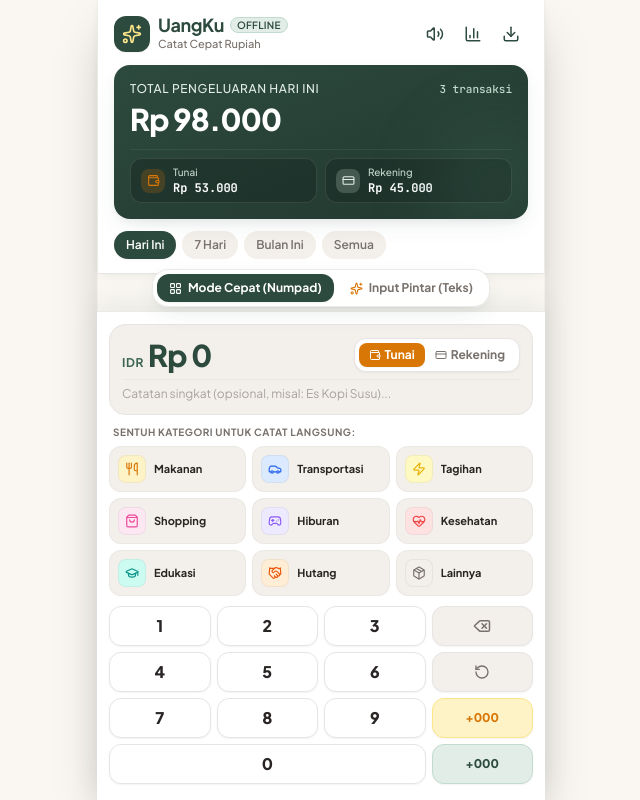
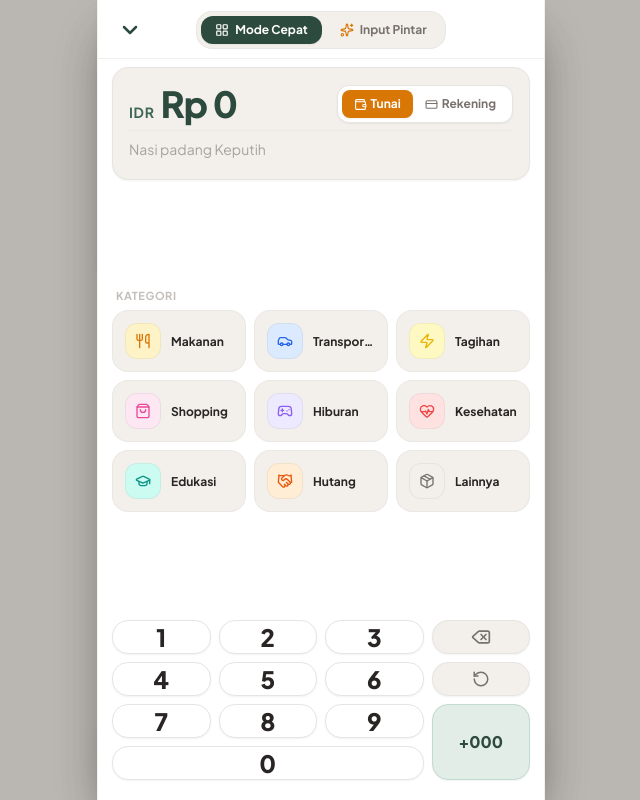
Before and after one commit to Daemon19/uangku, a Vue app: page / in a window 1280 px wide. Shown: the whole page, without its empty margins (319-959 px from the left). Built offline with nearby package versions, Linux system fonts and the light colour scheme.

Commit message:
feat: add input popup and delete sfx
Change the placeholder text on inputs.

```diff
--- a/src/App.vue
+++ b/src/App.vue
@@ -12,6 +12,7 @@
 import HeaderSummary from '@/components/HeaderSummary.vue';
 import ActivityStream from '@/components/ActivityStream.vue';
 import ControlCenter from '@/components/ControlCenter.vue';
+import BottomNavbar from '@/components/BottomNavbar.vue';
 import AnalyticsModal from '@/components/AnalyticsModal.vue';
 import ExportModal from '@/components/ExportModal.vue';
 import ToastNotification from '@/components/ToastNotification.vue';
@@ -21,6 +22,17 @@
 
 // Filter State: defaults to 'today'
 const currentFilter = ref<TimeFilter>('today');
+
+// Input Pane slide-up state: opened by default upon app launch
+const isInputPaneOpen = ref(true);
+
+const mainScrollContainer = ref<HTMLElement | null>(null);
+
+function scrollToTop() {
+  if (mainScrollContainer.value) {
+    mainScrollContainer.value.scrollTo({ top: 0, behavior: 'smooth' });
+  }
+}
 
 // Live Query for all transactions from Dexie (reactive, updates instantly!)
 const allTransactions = useLiveQuery(
@@ -161,7 +173,7 @@
       />
 
       <!-- Main Activity Feed Stream -->
-      <main class="flex-1 overflow-y-auto">
+      <main ref="mainScrollContainer" class="flex-1 overflow-y-auto">
         <ActivityStream
           :transactions="displayedTransactions"
           @duplicate="handleDuplicate"
@@ -169,8 +181,17 @@
         />
       </main>
 
-      <!-- Bottom Control Center (Speed Numpad & Smart NLP) -->
+      <!-- Bottom Navigation Bar with (+) in Center -->
+      <BottomNavbar
+        @open-input="isInputPaneOpen = true"
+        @open-analytics="isAnalyticsOpen = true"
+        @scroll-top="scrollToTop"
+      />
+
+      <!-- Full-View Slide-Up Input Pane (Speed Numpad & Smart NLP) -->
       <ControlCenter
+        :is-open="isInputPaneOpen"
+        @close="isInputPaneOpen = false"
         @log-expense="handleLogExpense"
         @toast="showToast"
       />
--- a/src/components/ActivityStream.vue
+++ b/src/components/ActivityStream.vue
@@ -54,7 +54,7 @@
 </script>
 
 <template>
-  <section class="px-4 py-3 pb-32">
+  <section class="px-4 py-3 pb-24">
     <!-- Search Bar if transactions exist -->
     <div v-if="transactions.length > 3" class="relative mb-3">
       <Search :size="16" class="absolute left-3.5 top-1/2 -translate-y-1/2 text-stone-muted" />
--- /dev/null
+++ b/src/components/BottomNavbar.vue
@@ -0,0 +1,45 @@
+<script setup lang="ts">
+import { Plus, Receipt, BarChart3 } from 'lucide-vue-next';
+
+const emit = defineEmits<{
+  (e: 'open-input'): void;
+  (e: 'open-analytics'): void;
+  (e: 'scroll-top'): void;
+}>();
+</script>
+
+<template>
+  <nav class="fixed bottom-0 left-0 right-0 max-w-md mx-auto bg-sand-card/95 backdrop-blur-md border-t border-sand-border/80 px-8 py-2 flex items-center justify-between z-20 shadow-[0_-4px_20px_rgba(45,74,62,0.06)]">
+    <!-- Left: Activity Feed / History -->
+    <button
+      type="button"
+      @click="emit('scroll-top')"
+      class="flex flex-col items-center gap-1 text-matcha-deep hover:text-matcha-dark transition-colors btn-tactile py-1 px-3 rounded-xl"
+      title="Riwayat Pengeluaran"
+    >
+      <Receipt :size="20" />
+      <span class="text-[10px] font-bold tracking-tight">Riwayat</span>
+    </button>
+
+    <!-- Center: Prominent Elevated (+) FAB -->
+    <button
+      type="button"
+      @click="emit('open-input')"
+      class="w-14 h-14 -mt-5 rounded-full bg-matcha-deep text-white shadow-lifted border-4 border-sand-bg flex items-center justify-center hover:bg-matcha-dark active:scale-95 transition-all btn-tactile focus:outline-none"
+      title="Catat Pengeluaran Baru (+)"
+    >
+      <Plus :size="28" stroke-width="2.5" />
+    </button>
+
+    <!-- Right: Analytics Shortcut -->
+    <button
+      type="button"
+      @click="emit('open-analytics')"
+      class="flex flex-col items-center gap-1 text-stone-warm hover:text-stone-dark transition-colors btn-tactile py-1 px-3 rounded-xl"
+      title="Analisis Kategori"
+    >
+      <BarChart3 :size="20" />
+      <span class="text-[10px] font-bold tracking-tight">Analisis</span>
+    </button>
+  </nav>
+</template>
--- a/src/components/ControlCenter.vue
+++ b/src/components/ControlCenter.vue
@@ -3,11 +3,16 @@
 import type { PaymentType } from '@/db/types';
 import SpeedNumpad from './SpeedNumpad.vue';
 import SmartParserInput from './SmartParserInput.vue';
-import { LayoutGrid, Sparkles } from 'lucide-vue-next';
+import { LayoutGrid, Sparkles, ChevronDown } from 'lucide-vue-next';
 
 type InputMode = 'numpad' | 'nlp';
 
+defineProps<{
+  isOpen: boolean;
+}>();
+
 const emit = defineEmits<{
+  (e: 'close'): void;
   (e: 'log-expense', payload: {
     amount: number;
     category: string;
@@ -21,42 +26,62 @@
 </script>
 
 <template>
-  <div class="fixed bottom-0 left-0 right-0 max-w-md mx-auto z-30">
-    <!-- Mode Switcher Tabs Bar -->
-    <div class="px-3 pt-1 flex justify-center pointer-events-none">
-      <div class="bg-sand-card/95 backdrop-blur-md p-1 rounded-2xl border border-sand-border/80 shadow-lifted flex items-center gap-1 pointer-events-auto">
+  <Transition name="slide-up">
+    <div
+      v-if="isOpen"
+      class="fixed inset-0 z-40 flex justify-center bg-stone-dark/30 backdrop-blur-xs"
+    >
+      <div class="w-full max-w-md h-full bg-sand-bg flex flex-col shadow-2xl border-x border-sand-border/40 overflow-hidden">
+        <!-- Top Header: V Button to Close Pane & Mode Switcher -->
+        <div class="pt-2.5 pb-2 px-3 flex items-center justify-between bg-sand-card border-b border-sand-border/60">
+          <!-- V Close Button -->
+          <button
+            type="button"
+            @click="emit('close')"
+            class="p-2 rounded-xl text-stone-warm hover:text-stone-dark hover:bg-sand-surface transition-all btn-tactile flex items-center gap-1"
+            title="Tutup Input Pane"
+            aria-label="Tutup Input Pane"
+          >
+            <ChevronDown :size="24" class="text-matcha-deep" stroke-width="2.5" />
+          </button>
+
+          <!-- Mode Switcher Tabs (Without '(Numpad)' & '(Teks)') -->
+          <div class="bg-sand-surface p-1 rounded-2xl border border-sand-border/80 shadow-xs flex items-center gap-1">
             <button
               type="button"
               @click="currentMode = 'numpad'"
               :class="[
-            'flex items-center gap-1.5 px-3 py-1.5 rounded-xl text-xs font-bold transition-all btn-tactile',
+                'flex items-center gap-1.5 px-3 sm:px-3.5 py-1.5 rounded-xl text-xs font-bold transition-all btn-tactile',
                 currentMode === 'numpad'
                   ? 'bg-matcha-deep text-white shadow-sm'
                   : 'text-stone-warm hover:text-stone-dark'
               ]"
             >
-          <LayoutGrid :size="13" />
-          <span>Mode Cepat (Numpad)</span>
+              <LayoutGrid :size="14" />
+              <span>Mode Cepat</span>
             </button>
 
             <button
               type="button"
               @click="currentMode = 'nlp'"
               :class="[
-            'flex items-center gap-1.5 px-3 py-1.5 rounded-xl text-xs font-bold transition-all btn-tactile',
+                'flex items-center gap-1.5 px-3 sm:px-3.5 py-1.5 rounded-xl text-xs font-bold transition-all btn-tactile',
                 currentMode === 'nlp'
                   ? 'bg-matcha-deep text-white shadow-sm'
                   : 'text-stone-warm hover:text-stone-dark'
               ]"
             >
-          <Sparkles :size="13" class="text-amber-warm" />
-          <span>Input Pintar (Teks)</span>
+              <Sparkles :size="14" class="text-amber-warm" />
+              <span>Input Pintar</span>
             </button>
           </div>
+
+          <!-- Empty balancing spacer -->
+          <div class="w-10"></div>
         </div>
 
-    <!-- Active Input Mode Component -->
-    <div class="mt-1">
+        <!-- Active Input Mode Component (Full-View Height) -->
+        <div class="flex-1 flex flex-col overflow-hidden">
           <SpeedNumpad
             v-if="currentMode === 'numpad'"
             @log-expense="emit('log-expense', $event)"
@@ -69,4 +94,6 @@
           />
         </div>
       </div>
+    </div>
+  </Transition>
 </template>
--- a/src/components/SpeedNumpad.vue
+++ b/src/components/SpeedNumpad.vue
@@ -114,17 +114,17 @@
 </script>
 
 <template>
-  <div class="bg-sand-card border-t border-sand-border/80 shadow-[0_-8px_25px_rgba(45,74,62,0.08)] px-3 pt-3 pb-4">
+  <div class="bg-sand-card flex-1 flex flex-col justify-between px-3.5 pt-2 pb-5 overflow-y-auto">
     <!-- Amount Display & Note Row -->
     <div
-      class="bg-sand-surface rounded-2xl p-3 border border-sand-border transition-all mb-2.5 flex flex-col gap-1.5"
+      class="bg-sand-surface rounded-2xl p-3 sm:p-4 border border-sand-border transition-all mb-2 flex flex-col gap-1.5 shadow-sm"
       :class="{ 'animate-shake border-red-400 bg-red-50/50': isShaking }"
     >
       <div class="flex items-center justify-between">
         <!-- Currency & Amount Display -->
-        <div class="flex items-baseline gap-1">
-          <span class="text-xs font-bold text-matcha-500 uppercase tracking-wider">IDR</span>
-          <span class="text-2xl sm:text-3xl font-extrabold tracking-tight font-sans text-matcha-deep">
+        <div class="flex items-baseline gap-1.5">
+          <span class="text-xs sm:text-sm font-bold text-matcha-500 uppercase tracking-wider">IDR</span>
+          <span class="text-2xl sm:text-3xl md:text-4xl font-extrabold tracking-tight font-sans text-matcha-deep">
             {{ displayAmount }}
           </span>
         </div>
@@ -135,13 +135,13 @@
             type="button"
             @click="setPayment('tunai')"
             :class="[
-              'flex items-center gap-1 px-2.5 py-1 rounded-lg text-xs font-bold transition-all btn-tactile',
+              'flex items-center gap-1 px-3 py-1.5 rounded-lg text-xs font-bold transition-all btn-tactile',
               selectedPayment === 'tunai'
                 ? 'bg-amber-warm text-white shadow-sm'
                 : 'text-stone-warm hover:text-stone-dark'
             ]"
           >
-            <Wallet :size="12" />
+            <Wallet :size="13" />
             <span>Tunai</span>
           </button>
 
@@ -149,13 +149,13 @@
             type="button"
             @click="setPayment('rekening')"
             :class="[
-              'flex items-center gap-1 px-2.5 py-1 rounded-lg text-xs font-bold transition-all btn-tactile',
+              'flex items-center gap-1 px-3 py-1.5 rounded-lg text-xs font-bold transition-all btn-tactile',
               selectedPayment === 'rekening'
                 ? 'bg-matcha-deep text-white shadow-sm'
                 : 'text-stone-warm hover:text-stone-dark'
             ]"
           >
-            <CreditCard :size="12" />
+            <CreditCard :size="13" />
             <span>Rekening</span>
           </button>
         </div>
@@ -165,35 +165,35 @@
       <input
         v-model="noteText"
         type="text"
-        placeholder="Catatan singkat (opsional, misal: Es Kopi Susu)..."
-        class="w-full text-xs bg-transparent border-0 border-t border-sand-border/60 pt-1.5 text-stone-dark placeholder:text-stone-muted focus:outline-none focus:ring-0"
+        placeholder="Nasi padang Keputih"
+        class="w-full text-xs sm:text-sm bg-transparent border-0 border-t border-sand-border/60 pt-2 pb-1 text-stone-dark placeholder:text-stone-muted focus:outline-none focus:ring-0"
       />
     </div>
 
     <!-- Category Direct-Log Matrix (Sub-3-Second Trigger) -->
-    <div class="mb-2.5">
+    <div class="mb-2">
       <div class="flex items-center justify-between mb-1.5 px-1">
-        <span class="text-[10px] font-bold uppercase tracking-wider text-stone-warm flex items-center gap-1">
-          Sentuh Kategori untuk Catat Langsung:
+        <span class="text-[11px] font-bold uppercase tracking-wider text-stone-muted/70 flex items-center gap-1">
+          Kategori
         </span>
       </div>
 
-      <div class="grid grid-cols-3 gap-1.5">
+      <div class="grid grid-cols-3 gap-2">
         <button
           v-for="cat in CATEGORIES"
           :key="cat.id"
           type="button"
           @click="handleCategoryTap(cat.name)"
-          class="flex items-center gap-2 p-2 rounded-xl bg-sand-surface hover:bg-matcha-50 border border-sand-border/70 hover:border-matcha-300 text-stone-dark transition-all text-left group btn-tactile active:scale-95"
+          class="flex items-center gap-2.5 p-2.5 sm:p-3 rounded-2xl bg-sand-surface hover:bg-matcha-50 border border-sand-border/70 hover:border-matcha-300 text-stone-dark transition-all text-left group btn-tactile active:scale-95 shadow-xs"
         >
           <div
-            class="w-7 h-7 rounded-lg flex items-center justify-center shrink-0 border border-black/5"
+            class="w-8 h-8 sm:w-9 sm:h-9 rounded-xl flex items-center justify-center shrink-0 border border-black/5"
             :style="{ backgroundColor: cat.bgLight, color: cat.color }"
           >
-            <CategoryIcon :category="cat.name" :size="14" />
+            <CategoryIcon :category="cat.name" :size="16" />
           </div>
           <div class="min-w-0">
-            <div class="text-[11px] font-bold truncate leading-tight group-hover:text-matcha-deep">
+            <div class="text-xs font-bold truncate leading-tight group-hover:text-matcha-deep">
               {{ cat.name }}
             </div>
           </div>
@@ -201,27 +201,27 @@
       </div>
     </div>
 
-    <!-- Speed Numeric Keypad -->
-    <div class="grid grid-cols-4 gap-1.5">
+    <!-- Speed Numeric Keypad (Enlarged Vertically & Clean Layout) -->
+    <div class="grid grid-cols-4 gap-2">
       <!-- Row 1 -->
       <button
         type="button"
         @click="handleDigit('1')"
-        class="h-10 rounded-xl bg-sand-card text-stone-dark font-extrabold text-base border border-sand-border hover:bg-sand-surface shadow-sm btn-tactile"
+        class="h-13 sm:h-15 rounded-2xl bg-sand-card text-stone-dark font-extrabold text-xl sm:text-2xl border border-sand-border hover:bg-sand-surface shadow-sm btn-tactile flex items-center justify-center"
       >
         1
       </button>
       <button
         type="button"
         @click="handleDigit('2')"
-        class="h-10 rounded-xl bg-sand-card text-stone-dark font-extrabold text-base border border-sand-border hover:bg-sand-surface shadow-sm btn-tactile"
+        class="h-13 sm:h-15 rounded-2xl bg-sand-card text-stone-dark font-extrabold text-xl sm:text-2xl border border-sand-border hover:bg-sand-surface shadow-sm btn-tactile flex items-center justify-center"
       >
         2
       </button>
       <button
         type="button"
         @click="handleDigit('3')"
-        class="h-10 rounded-xl bg-sand-card text-stone-dark font-extrabold text-base border border-sand-border hover:bg-sand-surface shadow-sm btn-tactile"
+        class="h-13 sm:h-15 rounded-2xl bg-sand-card text-stone-dark font-extrabold text-xl sm:text-2xl border border-sand-border hover:bg-sand-surface shadow-sm btn-tactile flex items-center justify-center"
       >
         3
       </button>
@@ -229,30 +229,30 @@
         type="button"
         @click="handleBackspace"
         title="Hapus Digit Terakhir"
-        class="h-10 rounded-xl bg-sand-surface text-stone-warm font-bold text-xs border border-sand-border hover:text-stone-dark flex items-center justify-center shadow-sm btn-tactile"
+        class="h-13 sm:h-15 rounded-2xl bg-sand-surface text-stone-warm font-bold text-xs border border-sand-border hover:text-stone-dark flex items-center justify-center shadow-sm btn-tactile"
       >
-        <Delete :size="18" />
+        <Delete :size="20" />
       </button>
 
       <!-- Row 2 -->
       <button
         type="button"
         @click="handleDigit('4')"
-        class="h-10 rounded-xl bg-sand-card text-stone-dark font-extrabold text-base border border-sand-border hover:bg-sand-surface shadow-sm btn-tactile"
+        class="h-13 sm:h-15 rounded-2xl bg-sand-card text-stone-dark font-extrabold text-xl sm:text-2xl border border-sand-border hover:bg-sand-surface shadow-sm btn-tactile flex items-center justify-center"
       >
         4
       </button>
       <button
         type="button"
         @click="handleDigit('5')"
-        class="h-10 rounded-xl bg-sand-card text-stone-dark font-extrabold text-base border border-sand-border hover:bg-sand-surface shadow-sm btn-tactile"
+        class="h-13 sm:h-15 rounded-2xl bg-sand-card text-stone-dark font-extrabold text-xl sm:text-2xl border border-sand-border hover:bg-sand-surface shadow-sm btn-tactile flex items-center justify-center"
       >
         5
       </button>
       <button
         type="button"
         @click="handleDigit('6')"
-        class="h-10 rounded-xl bg-sand-card text-stone-dark font-extrabold text-base border border-sand-border hover:bg-sand-surface shadow-sm btn-tactile"
+        class="h-13 sm:h-15 rounded-2xl bg-sand-card text-stone-dark font-extrabold text-xl sm:text-2xl border border-sand-border hover:bg-sand-surface shadow-sm btn-tactile flex items-center justify-center"
       >
         6
       </button>
@@ -260,37 +260,38 @@
         type="button"
         @click="handleClear"
         title="Reset Nominal"
-        class="h-10 rounded-xl bg-sand-surface text-stone-warm font-bold text-xs border border-sand-border hover:text-stone-dark flex items-center justify-center shadow-sm btn-tactile"
+        class="h-13 sm:h-15 rounded-2xl bg-sand-surface text-stone-warm font-bold text-xs border border-sand-border hover:text-stone-dark flex items-center justify-center shadow-sm btn-tactile"
       >
-        <RotateCcw :size="16" />
+        <RotateCcw :size="18" />
       </button>
 
       <!-- Row 3 -->
       <button
         type="button"
         @click="handleDigit('7')"
-        class="h-10 rounded-xl bg-sand-card text-stone-dark font-extrabold text-base border border-sand-border hover:bg-sand-surface shadow-sm btn-tactile"
+        class="h-13 sm:h-15 rounded-2xl bg-sand-card text-stone-dark font-extrabold text-xl sm:text-2xl border border-sand-border hover:bg-sand-surface shadow-sm btn-tactile flex items-center justify-center"
       >
         7
       </button>
       <button
         type="button"
         @click="handleDigit('8')"
-        class="h-10 rounded-xl bg-sand-card text-stone-dark font-extrabold text-base border border-sand-border hover:bg-sand-surface shadow-sm btn-tactile"
+        class="h-13 sm:h-15 rounded-2xl bg-sand-card text-stone-dark font-extrabold text-xl sm:text-2xl border border-sand-border hover:bg-sand-surface shadow-sm btn-tactile flex items-center justify-center"
       >
         8
       </button>
       <button
         type="button"
         @click="handleDigit('9')"
-        class="h-10 rounded-xl bg-sand-card text-stone-dark font-extrabold text-base border border-sand-border hover:bg-sand-surface shadow-sm btn-tactile"
+        class="h-13 sm:h-15 rounded-2xl bg-sand-card text-stone-dark font-extrabold text-xl sm:text-2xl border border-sand-border hover:bg-sand-surface shadow-sm btn-tactile flex items-center justify-center"
       >
         9
       </button>
+      <!-- Single +000 spanning Row 3 & 4 (No Duplicates!) -->
       <button
         type="button"
         @click="handleAddThousands"
-        class="h-10 rounded-xl bg-amber-subtle text-amber-warm font-extrabold text-xs border border-amber-light hover:bg-amber-light/60 flex items-center justify-center shadow-sm btn-tactile"
+        class="row-span-2 rounded-2xl bg-matcha-100 text-matcha-deep font-extrabold text-sm sm:text-base border border-matcha-200 hover:bg-matcha-200/80 flex items-center justify-center shadow-sm btn-tactile"
         title="Tambah Ribuan (+000)"
       >
         +000
@@ -301,19 +302,11 @@
         <button
           type="button"
           @click="handleDigit('0')"
-          class="w-full h-10 rounded-xl bg-sand-card text-stone-dark font-extrabold text-base border border-sand-border hover:bg-sand-surface shadow-sm btn-tactile"
+          class="w-full h-13 sm:h-15 rounded-2xl bg-sand-card text-stone-dark font-extrabold text-xl sm:text-2xl border border-sand-border hover:bg-sand-surface shadow-sm btn-tactile flex items-center justify-center"
         >
           0
         </button>
       </div>
-      <button
-        type="button"
-        @click="handleAddThousands"
-        class="h-10 rounded-xl bg-matcha-100 text-matcha-deep font-extrabold text-xs border border-matcha-200 hover:bg-matcha-200/80 flex items-center justify-center shadow-sm btn-tactile"
-        title="Tambah Ribuan (+000)"
-      >
-        +000
-      </button>
     </div>
   </div>
 </template>
--- a/src/style.css
+++ b/src/style.css
@@ -61,3 +61,15 @@
 .btn-tactile:active {
   transform: translateY(2px) scale(0.98);
 }
+
+/* Slide-up sheet transition */
+.slide-up-enter-active,
+.slide-up-leave-active {
+  transition: transform 0.32s cubic-bezier(0.16, 1, 0.3, 1), opacity 0.25s ease;
+}
+
+.slide-up-enter-from,
+.slide-up-leave-to {
+  transform: translateY(100%);
+  opacity: 0;
+}
--- a/src/utils/audio.ts
+++ b/src/utils/audio.ts
@@ -124,8 +124,10 @@
 }
 
 /**
- * Delete / Remove sound effect
- * Descending soft pop
+ * Distinguishable Delete / Remove sound effect
+ * Two-stage descending acoustic cue:
+ * 1. Crisp initial warning tap (520Hz -> 420Hz, 50ms)
+ * 2. Deep falling discard swoop (340Hz -> 75Hz over 180ms)
  */
 export function playDelete(): void {
   if (!soundEnabled) return;
@@ -133,23 +135,44 @@
   if (!ctx) return;
 
   try {
-    const osc = ctx.createOscillator();
-    const gain = ctx.createGain();
-
-    osc.type = 'sine';
     const now = ctx.currentTime;
 
-    osc.frequency.setValueAtTime(380, now);
-    osc.frequency.exponentialRampToValueAtTime(140, now + 0.08);
+    // Stage 1: Crisp high-mid tap
+    const osc1 = ctx.createOscillator();
+    const gain1 = ctx.createGain();
 
-    gain.gain.setValueAtTime(0.14, now);
-    gain.gain.exponentialRampToValueAtTime(0.001, now + 0.08);
+    osc1.type = 'triangle';
+    osc1.frequency.setValueAtTime(520, now);
+    osc1.frequency.exponentialRampToValueAtTime(420, now + 0.05);
 
-    osc.connect(gain);
-    gain.connect(ctx.destination);
+    gain1.gain.setValueAtTime(0.16, now);
+    gain1.gain.exponentialRampToValueAtTime(0.001, now + 0.05);
 
-    osc.start(now);
-    osc.stop(now + 0.08);
+    osc1.connect(gain1);
+    gain1.connect(ctx.destination);
+
+    osc1.start(now);
+    osc1.stop(now + 0.05);
+
+    // Stage 2: Deep falling discard swoop
+    const osc2 = ctx.createOscillator();
+    const gain2 = ctx.createGain();
+
+    osc2.type = 'sine';
+    const swoopStart = now + 0.045;
+    const swoopDuration = 0.18;
+
+    osc2.frequency.setValueAtTime(340, swoopStart);
+    osc2.frequency.exponentialRampToValueAtTime(75, swoopStart + swoopDuration);
+
+    gain2.gain.setValueAtTime(0.18, swoopStart);
+    gain2.gain.exponentialRampToValueAtTime(0.001, swoopStart + swoopDuration);
+
+    osc2.connect(gain2);
+    gain2.connect(ctx.destination);
+
+    osc2.start(swoopStart);
+    osc2.stop(swoopStart + swoopDuration);
   } catch (err) {
     console.debug('Audio delete error:', err);
   }
--- a/src/utils/categories.ts
+++ b/src/utils/categories.ts
@@ -6,7 +6,7 @@
     name: 'Makanan',
     icon: 'Utensils',
     emoji: '🍱',
-    keywords: ['makanan', 'makan', 'minum', 'kopi', 'resto', 'warung', 'gofood', 'grabfood', 'sarapan', 'siang', 'malam', 'camilan', 'snack'],
+    keywords: ['makanan', 'makan', 'minum', 'kopi', 'resto', 'warung', 'gofood', 'grabfood', 'sarapan', 'siang', 'malam', 'camilan', 'snack', 'nasi', 'padang'],
     defaultType: 'tunai',
     color: '#D97706',
     bgLight: '#FEF3C7',
--- a/src/utils/nlpParser.ts
+++ b/src/utils/nlpParser.ts
@@ -171,8 +171,8 @@
   let category = 'Lainnya';
   let detectedCategoryKeyword: string | undefined;
 
-  // Keywords that often serve as merchant/place descriptors (e.g. "warung bu tetty", "resto padang")
-  const MERCHANT_PREFIXES = ['warung', 'resto', 'toko', 'kafe', 'cafe', 'mall', 'bengkel'];
+  // Keywords that often serve as merchant/item descriptors (e.g. "warung bu tetty", "resto padang", "nasi padang")
+  const MERCHANT_PREFIXES = ['warung', 'resto', 'toko', 'kafe', 'cafe', 'mall', 'bengkel', 'nasi', 'padang', 'mie', 'kopi'];
 
   if (categoryResult) {
     category = categoryResult.category;
```
Also changed, not shown: src/components/SmartParserInput.vue (+19 -19 lines), 1 other file (tests, documents, lock files or other folders). Lines whose indentation alone changed are shown as unchanged.
